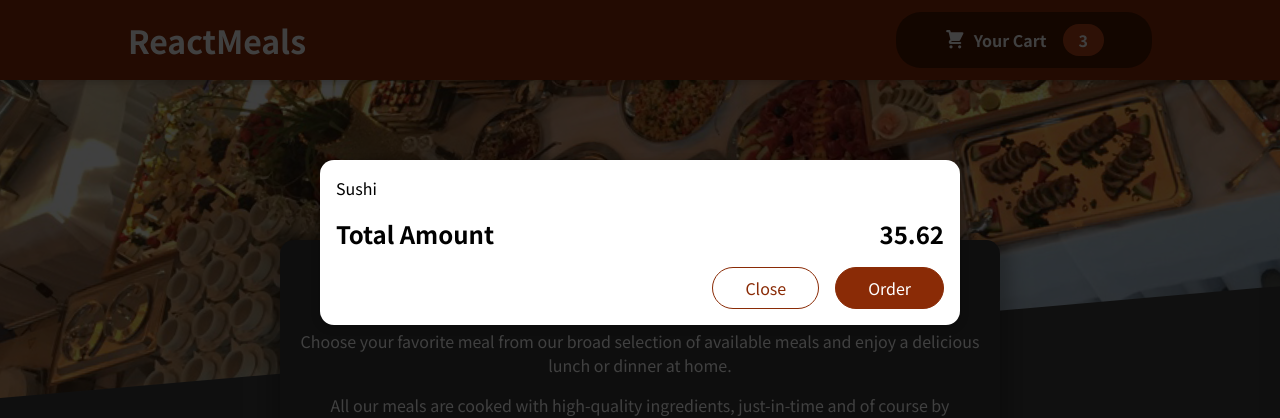
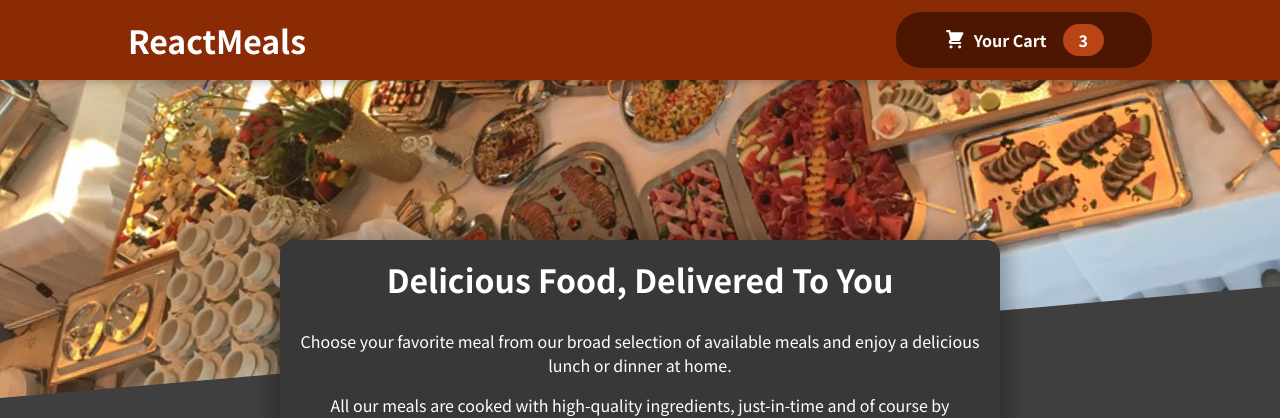
Before and after one commit to HamidrezaBahmani/ReactPracticeFoodProject, a React (Create React App) app: page / in a window 1280 px wide. Shown: the top 418 px of the page. Built offline with nearby package versions, Linux system fonts and the light colour scheme.

Commit message:
Managing Cart Modal State

```diff
--- a/src/App.js
+++ b/src/App.js
@@ -1,11 +1,22 @@
+import { useState } from "react";
 import Header from "./components/Layout/Header";
 import Meals from "./components/Meals/Meals";
 import Cart from "./components/Cart/Cart";
 function App() {
+  const [cartIsShow, setCartIsShow] = useState(false);
+
+  const showCartHandler = () => {
+    setCartIsShow(true);
+  };
+
+  const hideCartHandler = () => {
+    setCartIsShow(false);
+  };
+
   return (
     <>
-      <Cart />
-      <Header />
+      {cartIsShow && <Cart onClose={hideCartHandler} />}
+      <Header onShowCart={showCartHandler} />
       <main>
         <Meals />
       </main>
--- a/src/components/Cart/Cart.js
+++ b/src/components/Cart/Cart.js
@@ -11,14 +11,16 @@
   );
 
   return (
-    <Modal>
+    <Modal onClose={props.onClose}>
       {cartItems}
       <div className={classes.total}>
         <span>Total Amount</span>
         <span>35.62</span>
       </div>
       <div className={classes.actions}>
-        <button className={classes["button--alt"]}>Close</button>
+        <button className={classes["button--alt"]} onClick={props.onClose}>
+          Close
+        </button>
         <button className={classes.button}>Order</button>
       </div>
     </Modal>
--- a/src/components/Layout/Header.js
+++ b/src/components/Layout/Header.js
@@ -6,7 +6,7 @@
     <>
       <header className={classes.header}>
         <h1>ReactMeals</h1>
-        <HeaderCartButton />
+        <HeaderCartButton onClick={props.onShowCart} />
       </header>
       <div className={classes["main-image"]}>
         <img src={mealsImage} alt="A table full of delicious food!" />
--- a/src/components/Layout/HeaderCartButton.js
+++ b/src/components/Layout/HeaderCartButton.js
@@ -2,7 +2,7 @@
 import classes from "./HeaderCartButton.module.css";
 const HeaderCartButton = (props) => {
   return (
-    <button className={classes.button}>
+    <button className={classes.button} onClick={props.onClick}>
       <span className={classes.icon}>
         <CartIcon />
       </span>
--- a/src/components/UI/Modal.js
+++ b/src/components/UI/Modal.js
@@ -2,7 +2,7 @@
 import ReactDOM from "react-dom";
 
 const Backdrop = (props) => {
-  return <div className={classes.backdrop}></div>;
+  return <div className={classes.backdrop} onClick={props.onClose}></div>;
 };
 
 const ModalOverlay = (props) => {
@@ -17,7 +17,10 @@
 const Modal = (props) => {
   return (
     <>
-      {ReactDOM.createPortal(<Backdrop />, portalElement)}
+      {ReactDOM.createPortal(
+        <Backdrop onClose={props.onClose} />,
+        portalElement
+      )}
       {ReactDOM.createPortal(
         <ModalOverlay>{props.children}</ModalOverlay>,
         portalElement
```
